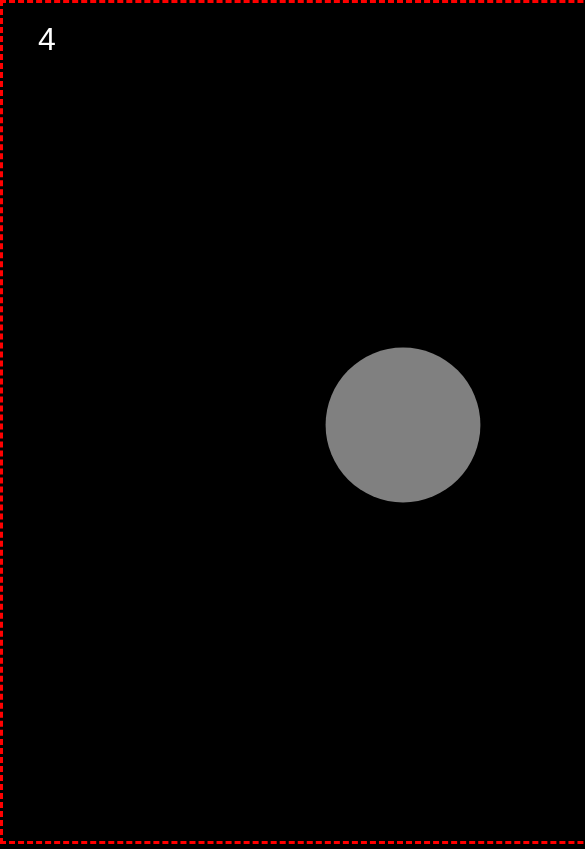
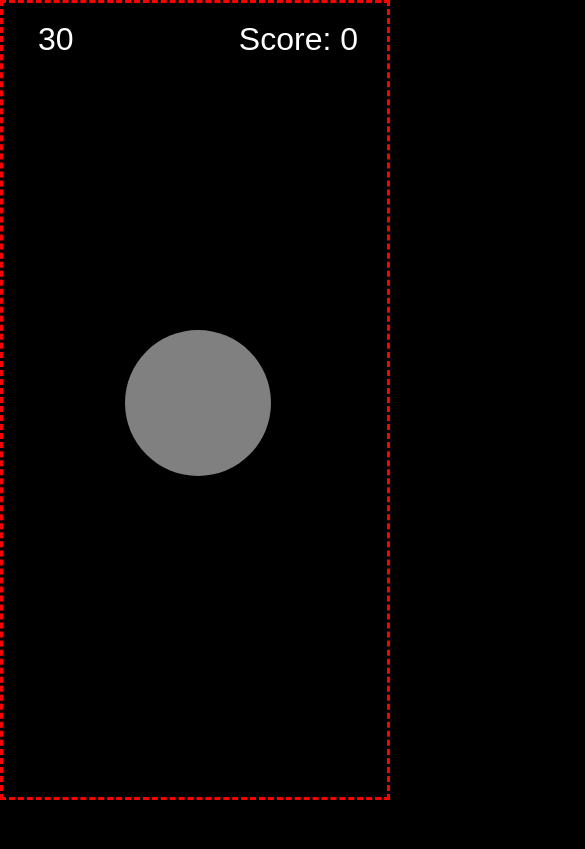
Before and after one commit to markersniffen/dot, a plain HTML site: page index.html in a window 390 px wide. Shown: the top 849 px of the page, 585 px wide, since content can reach past the window. Drawn offline with nearby package versions, Linux system fonts and the light colour scheme.

Commit message:
fixed aspect for phones

```diff
--- a/index.js
+++ b/index.js
@@ -12,8 +12,8 @@ let innerWidth = width - padLeft - padRight;
 let innerHeight = height - padTop - padBottom;
 
 let score = 0;
-const resetTime = 4;
-let time = 4;
+const resetTime = 30;
+let time = 30;
 let status = 'ready';
 
 const t8 = d3.transition()
--- a/styles.css
+++ b/styles.css
@@ -1,6 +1,11 @@
 * {
   box-sizing: border-box;
   margin: 0;
+}
+
+html, body {
+  width: 100%;
+  height: 100%;
 }
 
 body {
@@ -24,16 +29,13 @@ body {
 #box {
   margin: 0 auto;
   max-width: 800px;
-  height: 400px;
+  height: 100%;
+  max-height: 800px;
+  position: relative;
   border-style: dashed;
   border-color: red;
 }
 
-@media only screen and (max-width: 786px) {
 
-  #box {
-    width: 100vh;
-    height: 100vh;
-  }
 
 }
```
